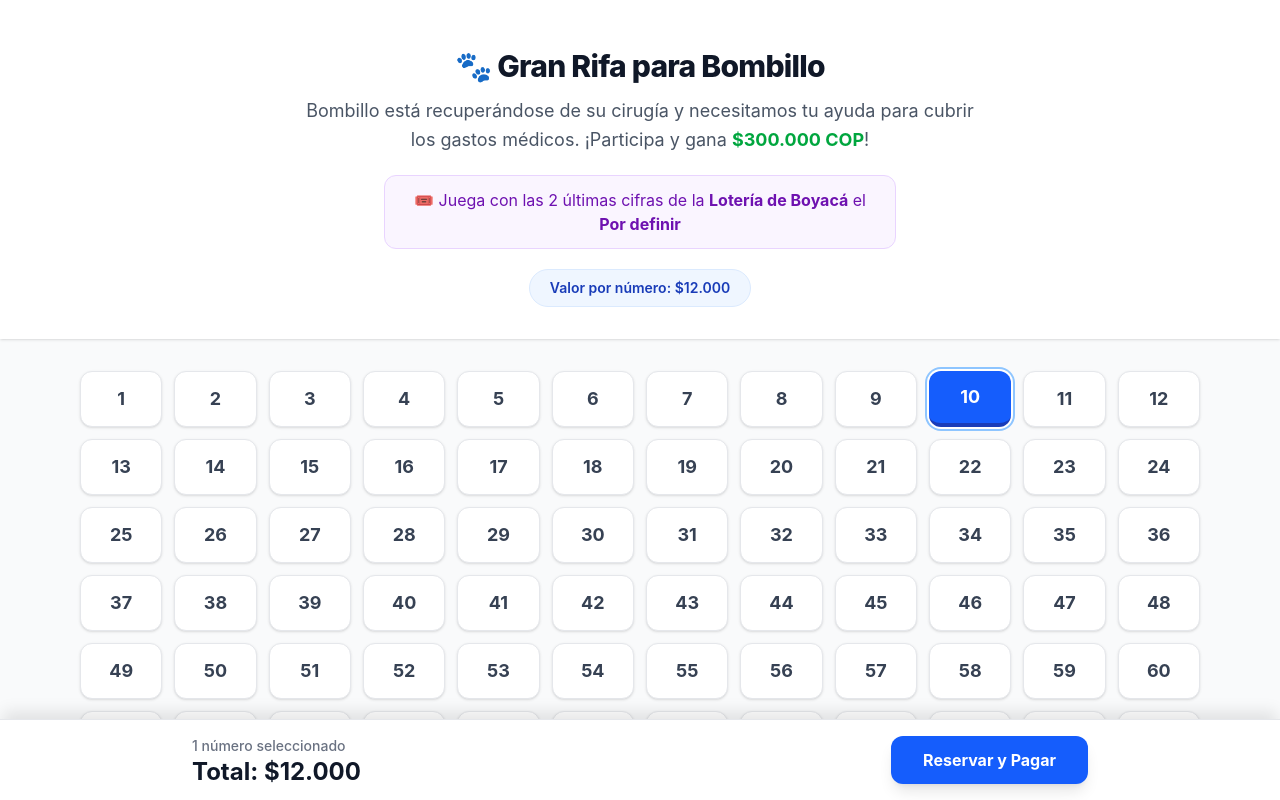
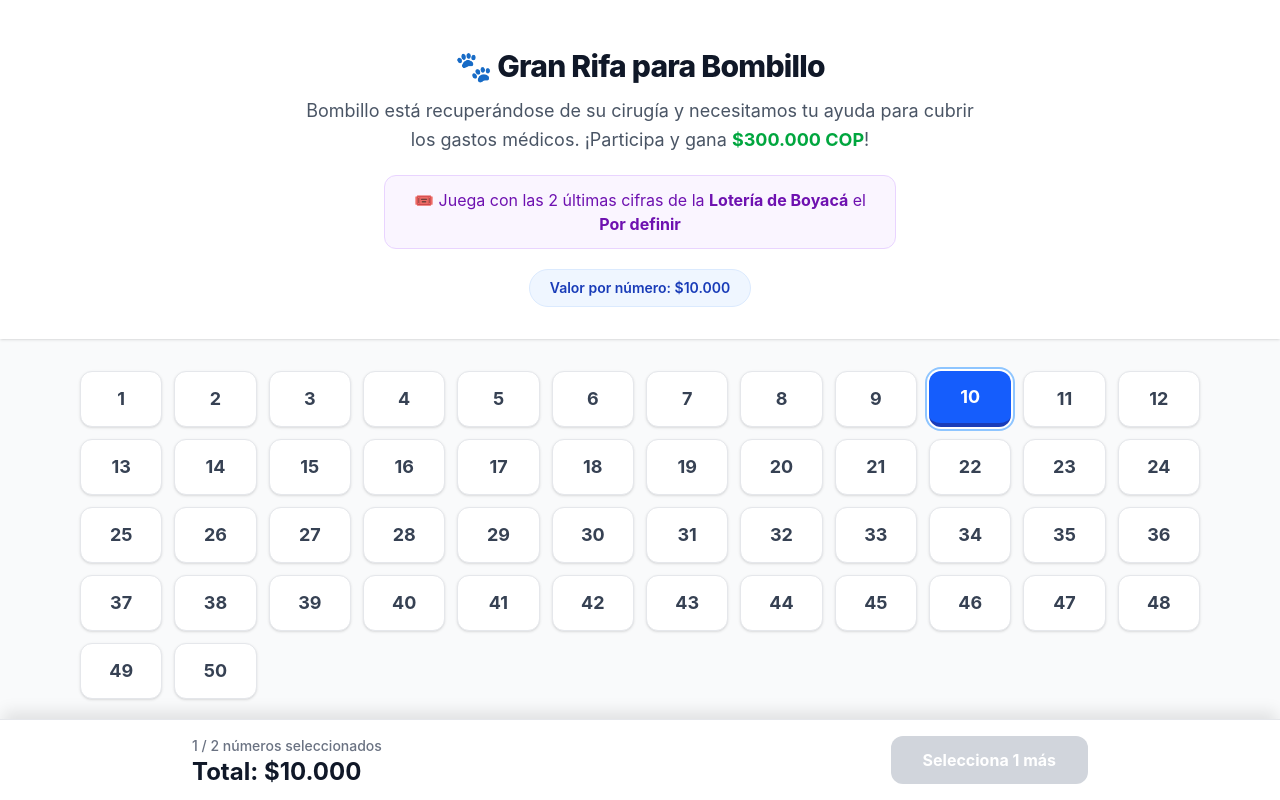
Before and after one commit to Juan-David-Reyes/rifas, a React (Vite) app: page / in a window 1280 px wide. Both pictures are taken after a click on the button "10". Shown: the top 800 px of the page. Built offline with nearby package versions, Linux system fonts and the light colour scheme; no server answers; the database is empty.

Commit message:
Fix de error modales

```diff
--- a/src/App.jsx
+++ b/src/App.jsx
@@ -6,7 +6,7 @@ import AdminLogin from './components/AdminLogin'
 import AdminModal from './components/AdminModal'
 
 // Ajusta el precio de cada número aquí
-const PRECIO_TICKET = 12000;
+const PRECIO_TICKET = 10000; // 2 números x $10.000 = $20.000 total
 
 function App() {
   const [tickets, setTickets] = useState([])
@@ -90,6 +90,11 @@ function App() {
       return;
     }
 
+    if (!selectedTickets.includes(id) && selectedTickets.length >= 2) {
+      alert("Solo puedes seleccionar 2 números por transacción.");
+      return;
+    }
+
     setSelectedTickets(prev =>
       prev.includes(id)
         ? prev.filter(ticketId => ticketId !== id)
@@ -140,7 +145,7 @@ function App() {
           <div className="max-w-4xl mx-auto flex items-center justify-between">
             <div>
               <p className="text-sm text-gray-500 font-medium mb-1">
-                {selectedTickets.length} {selectedTickets.length === 1 ? 'número seleccionado' : 'números seleccionados'}
+                {selectedTickets.length} / 2 números seleccionados
               </p>
               <p className="text-2xl font-bold text-gray-900 leading-none">
                 Total: ${totalAPagar.toLocaleString('es-CO')}
@@ -148,21 +153,24 @@ function App() {
             </div>
             <button
               onClick={() => setShowModal(true)}
-              className="bg-blue-600 hover:bg-blue-700 active:bg-blue-800 text-white font-bold py-3 px-8 rounded-xl shadow-lg transition-all transform active:scale-95"
+              disabled={selectedTickets.length !== 2}
+              className={`${selectedTickets.length === 2 ? 'bg-blue-600 hover:bg-blue-700 active:bg-blue-800 shadow-lg transform active:scale-95' : 'bg-gray-300 cursor-not-allowed'} text-white font-bold py-3 px-8 rounded-xl transition-all`}
             >
-              Reservar y Pagar
+              {selectedTickets.length === 2 ? 'Reservar y Pagar' : 'Selecciona 1 más'}
             </button>
           </div>
         </div>
       )}
 
-      {/* MODAL DE CHECKOUT */}
       {showModal && (
         <CheckoutModal
           selectedTickets={selectedTickets}
           totalAPagar={totalAPagar}
           onClose={() => {
             setShowModal(false);
+          }}
+          onConcurrencyError={(stolenIds) => {
+            setSelectedTickets(prev => prev.filter(id => !stolenIds.includes(id)));
           }}
         />
       )}
--- a/src/components/CheckoutModal.jsx
+++ b/src/components/CheckoutModal.jsx
@@ -6,7 +6,8 @@ import { addMinutes, differenceInSeconds } from 'date-fns';
 export default function CheckoutModal({
   selectedTickets,
   onClose,
-  totalAPagar
+  totalAPagar,
+  onConcurrencyError
 }) {
   const [timeLeft, setTimeLeft] = useState(15 * 60); // 15 minutos en segundos
   const [isReserving, setIsReserving] = useState(true);
@@ -58,7 +59,6 @@ export default function CheckoutModal({
 
   // Efecto para reservar los tickets al abrir el modal
   useEffect(() => {
-    let isMounted = true;
 
     if (hasAttemptedReserve.current) return;
     hasAttemptedReserve.current = true;
@@ -77,36 +77,34 @@ export default function CheckoutModal({
 
         // Verificamos si logramos reservar TODOS los solicitados
         if (data.length !== selectedTickets.length) {
+          const reservedIds = data.map(t => t.id);
+          const stolenIds = selectedTickets.filter(id => !reservedIds.includes(id));
+
           // Alguien más fue más rápido
           if (data.length > 0) {
             // Hacemos rollback (liberamos) los que sí habíamos logrado agarrar
             await supabase
               .from('tickets')
               .update({ status: 'disponible', reserved_at: null })
-              .in('id', data.map(t => t.id));
+              .in('id', reservedIds);
           }
 
-          if (isMounted) {
-            setError('¡Ups! Alguien más rápido acaba de reservar uno de tus números. Por favor, vuelve y selecciona otros.');
-            setIsReserving(false);
+          setError(`¡Ups! Alguien más rápido acaba de reservar el/los número(s) ${stolenIds.join(' y ')}. Por favor, vuelve y selecciona otros.`);
+          setIsReserving(false);
+          if (onConcurrencyError) {
+            onConcurrencyError(stolenIds);
           }
           return;
         }
 
-        if (isMounted) {
-          setIsReserving(false);
-        }
+        setIsReserving(false);
       } catch (err) {
-        if (isMounted) {
-          setError('Hubo un error al reservar los números. Por favor, intenta de nuevo.');
-          setIsReserving(false);
-        }
+        setError('Hubo un error al reservar los números. Por favor, intenta de nuevo.');
+        setIsReserving(false);
       }
     };
 
     reserveTickets();
-
-    return () => { isMounted = false; };
   }, [selectedTickets]);
 
   // Efecto para el contador regresivo
--- a/src/components/TicketGrid.jsx
+++ b/src/components/TicketGrid.jsx
@@ -13,8 +13,8 @@ export default function TicketGrid({ tickets, selectedTickets, toggleTicket, isA
     return () => clearInterval(interval);
   }, []);
 
-  // Generamos los 99 números
-  const allNumbers = useMemo(() => Array.from({ length: 99 }, (_, i) => i + 1), []);
+  // Generamos los 50 números
+  const allNumbers = useMemo(() => Array.from({ length: 50 }, (_, i) => i + 1), []);
 
   // Optimización: Convertimos el arreglo de la BD en un diccionario para búsquedas O(1)
   const ticketMap = useMemo(() => {
```
Also changed, not shown: 1 other file (tests, documents, lock files or other folders).
